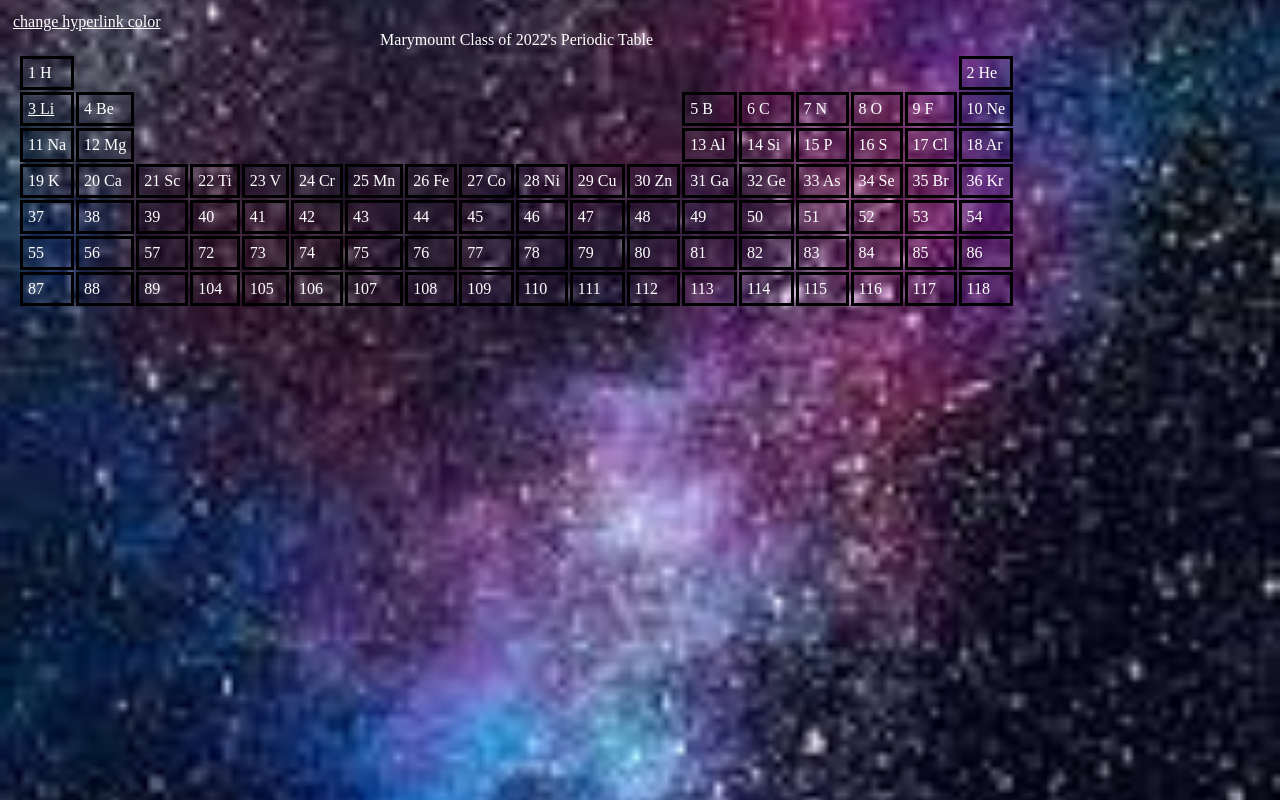
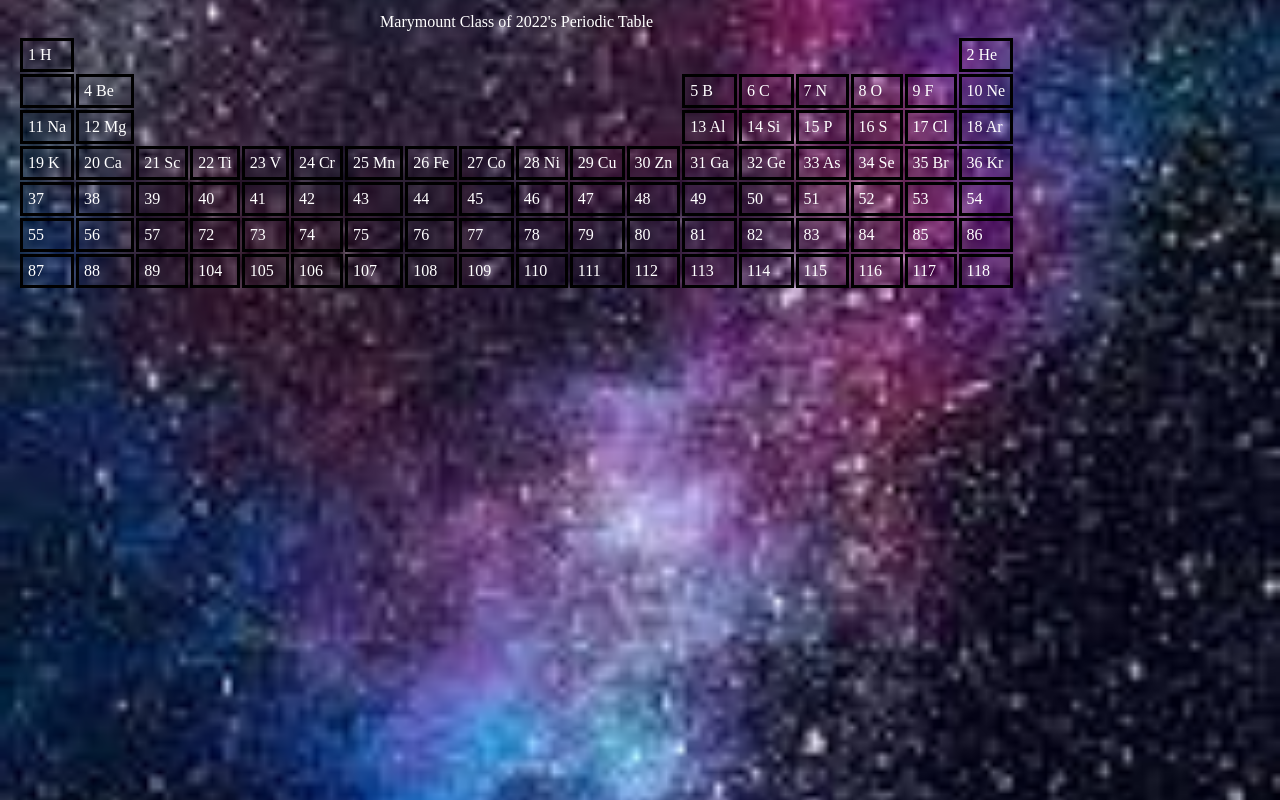
Before and after one commit to marymount2022/ClassVIIIPeriodicTable, a plain HTML site: page index.html in a window 1280 px wide. Drawn offline with Linux system fonts and the light colour scheme.

Commit message:
Update index.html

```diff
--- a/index.html
+++ b/index.html
@@ -45,10 +45,9 @@ body, table, td, tr {
   </tr>
   <!--2nd Row-->
   <tr>
-<a href="https://scratch.mit.edu/projects/180906135/" style="color: white">change hyperlink color</a>
 <body link="white">
 </html>
-    <td style="border: 3px solid #000;"><a href="https://scratch.mit.edu/projects/180906135/" style="color: white">3 Li</a> </td>
+    <td style="border: 3px solid #000;"><a href="https://scratch.mit.edu/projects/180906135/" style="color: white"<3 Li</a> </td>
     <td style="border: 3px solid #000;">4 Be</td>
     <td><!--blank--></td>
     <td><!--blank--></td>
```
